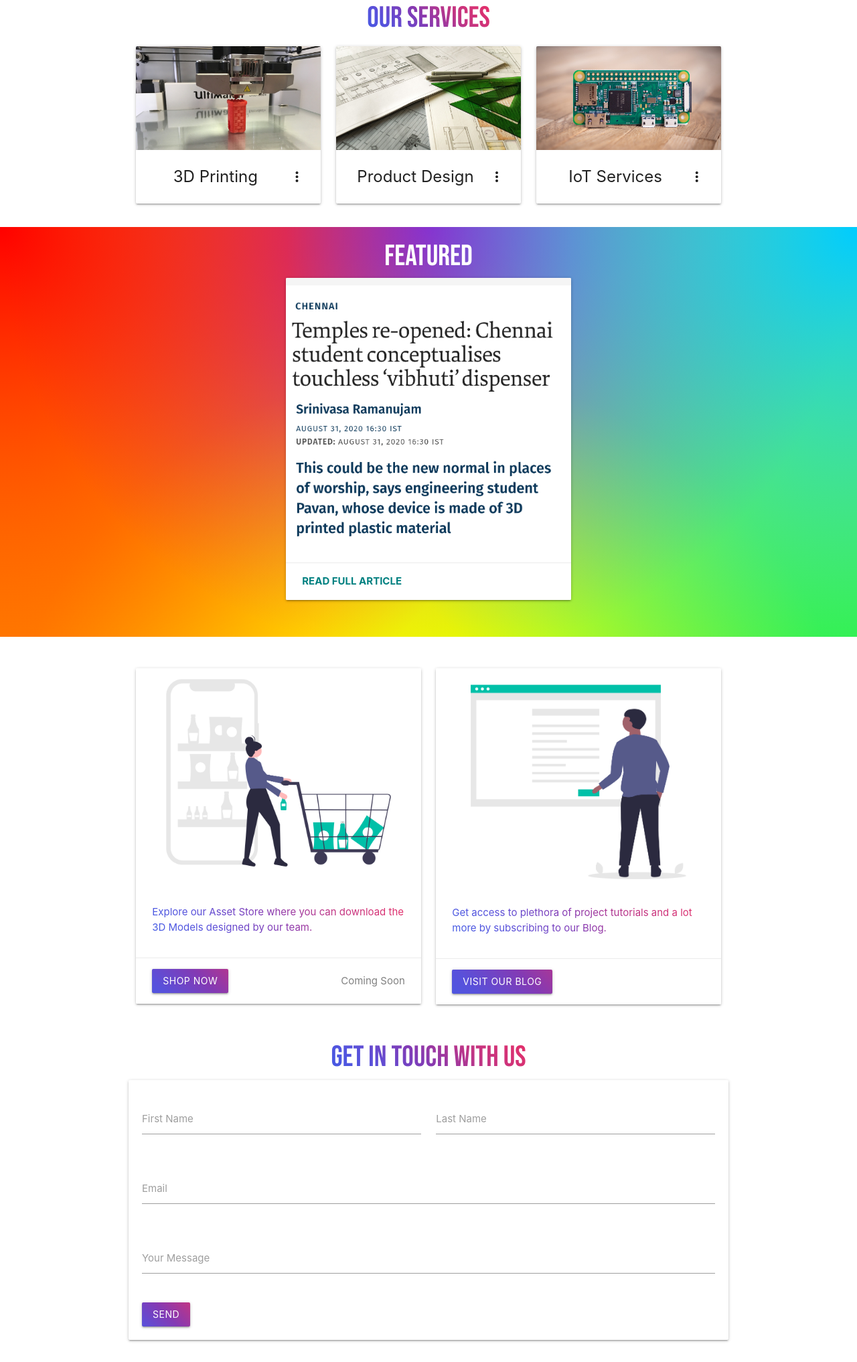
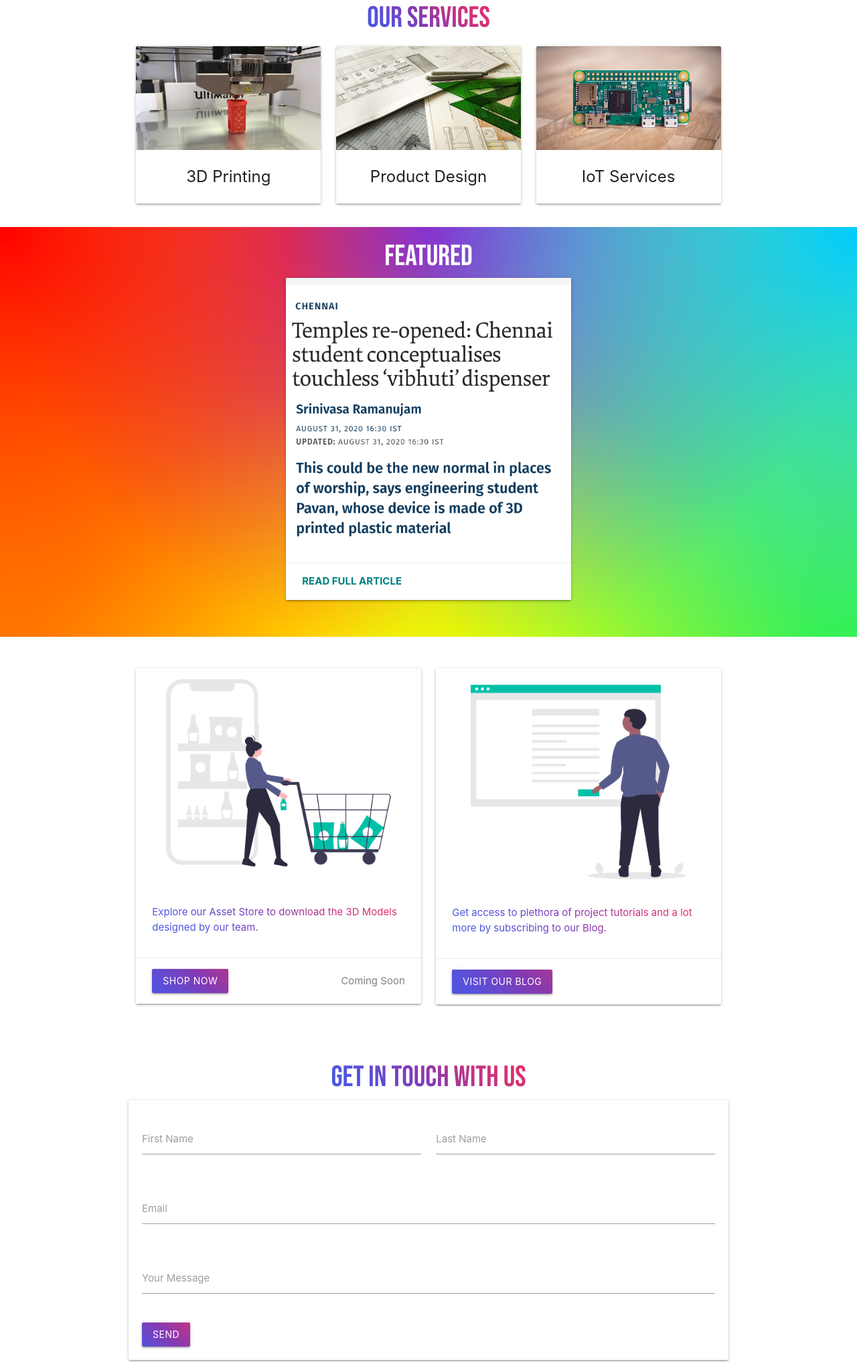
Before and after one commit to s-ashwin/scifilabs, a plain HTML site: page index.html in a window 1280 px wide. Shown: the part 725-2759 px from the top of the page at 67% size. Drawn offline with nearby package versions, Linux system fonts and the light colour scheme; some icons are missing.

Commit message:
updated card ui

```diff
--- a/index.html
+++ b/index.html
@@ -78,7 +78,7 @@
                           <img class="activator" src="img/3dprint.jpg">
                         </div>
                         <div class="card-content">
-                          <span class="card-title activator grey-text text-darken-4"><b>3D Printing</b><i class="material-icons right">more_vert</i></span>
+                          <span class="card-title activator grey-text text-darken-4"><b>3D Printing</b></span>
 
                         </div>
                         <div class="card-reveal">
@@ -93,7 +93,7 @@
                           <img class="activator" src="img/productdesign.jpg">
                         </div>
                         <div class="card-content">
-                          <span class="card-title activator grey-text text-darken-4"><b>Product Design</b><i class="material-icons right">more_vert</i></span>
+                          <span class="card-title activator grey-text text-darken-4"><b>Product Design</b></span>
                         </div>
                         <div class="card-reveal">
                           <span class="card-title grey-text text-darken-4"><b>Product Design</b><i class="material-icons right">close</i></span>
@@ -107,7 +107,7 @@
                           <img class="activator" src="img/iot.jpg">
                         </div>
                         <div class="card-content">
-                          <span class="card-title activator grey-text text-darken-4"><b>IoT Services</b><i class="material-icons right">more_vert</i></span>
+                          <span class="card-title activator grey-text text-darken-4"><b>IoT Services</b></span>
                         </div>
                         <div class="card-reveal">
                           <span class="card-title grey-text text-darken-4"><b>IoT Services</b><i class="material-icons right">close</i></span>
@@ -146,7 +146,7 @@
                   <img src="img/storeimg.png">
                 </div>
                 <div class="card-content">
-                  <p>Explore our Asset Store where you can download the 3D Models designed by our team.</p>
+                  <p>Explore our Asset Store to download the 3D Models designed by our team.</p>
                 </div>
                 <div class="card-action">
                   <a class="waves-effect waves-light btn"  href="#extra" onclick="modalstart()" >Shop Now</a>
--- a/style.css
+++ b/style.css
@@ -53,7 +53,7 @@
     -webkit-background-clip: text;
   -webkit-text-fill-color: transparent;
 }
-#info, #icons, #extra{
+#info, #extra{
     margin: 40px 0;
 }
 h3,h4   {
@@ -116,13 +116,16 @@ h3,h4   {
     color: teal!important;
     font-weight: bold;
 }
+#enquiry{
+    margin: 70px 0;
+}
+#icons{
+    margin: 70px 0;
+}
 #enquiry form{
     box-shadow: 0 2px 2px 0 rgba(0,0,0,0.14), 0 3px 1px -2px rgba(0,0,0,0.12), 0 1px 5px 0 rgba(0,0,0,0.2);
     padding: 20px 20px;
     border-radius: 2px;
-}
-#enquiry{
-    margin-bottom: 50px;
 }
 .btn{
     -webkit-background-size: 250%;
```
